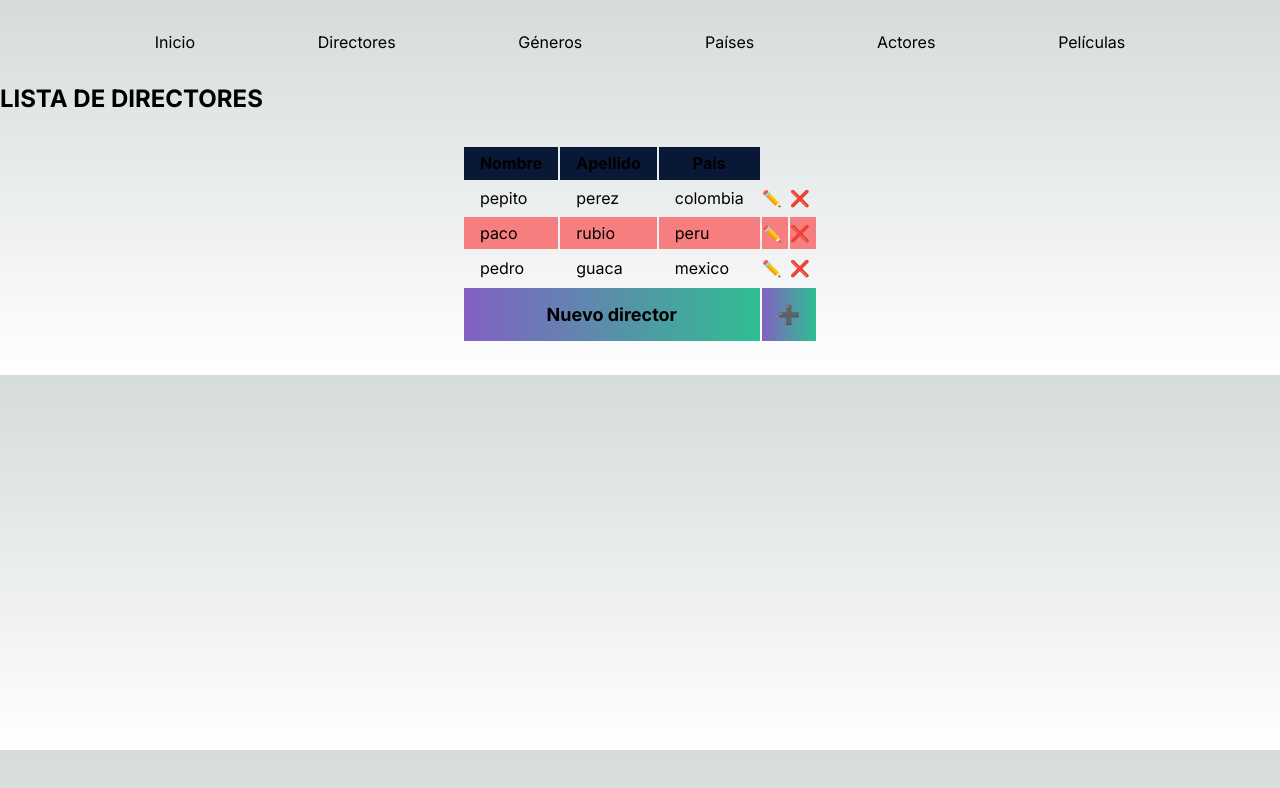
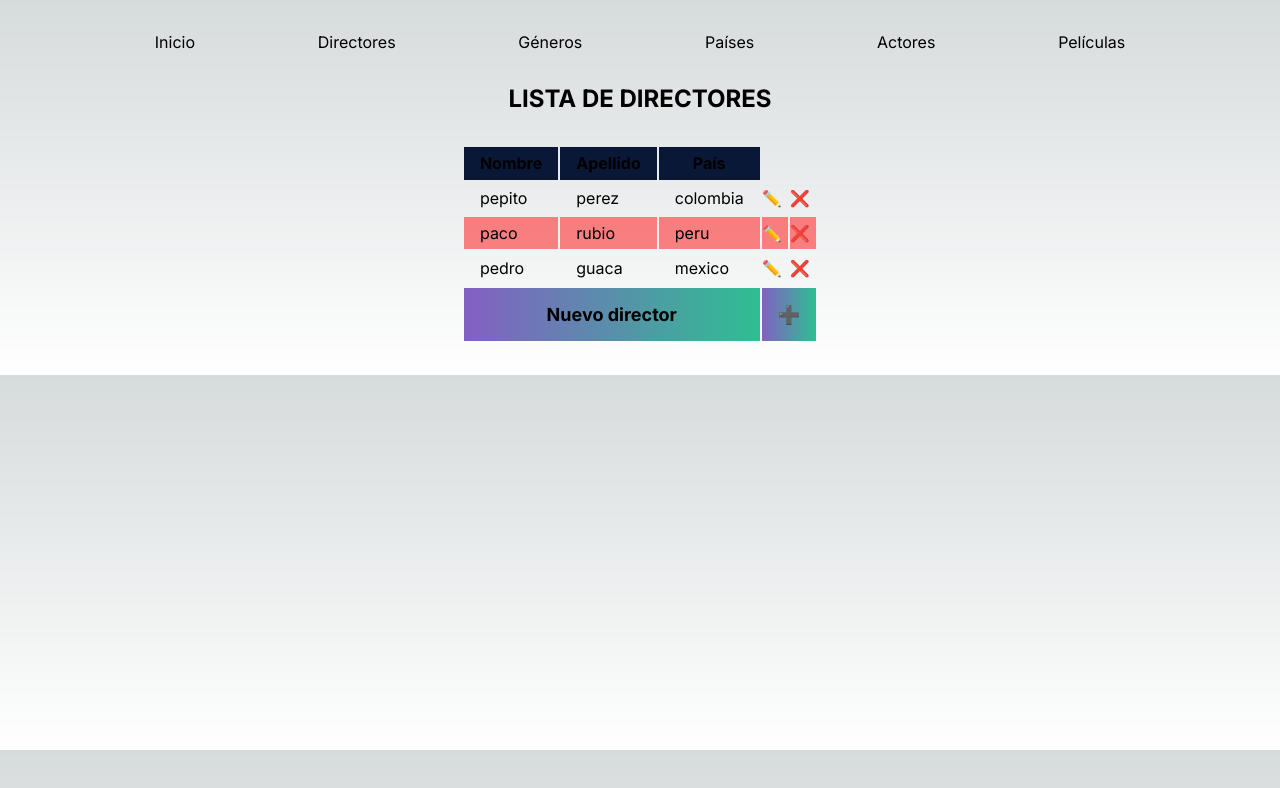
Before and after one commit to Adsuarez/frontend-series-animadas, a Next.js app: page /directores in a window 1280 px wide. Shown: the top 788 px of the page. Built offline with nearby package versions, Linux system fonts and the light colour scheme.

Commit message:
style title from globals

```diff
--- a/src/app/directores/page.js
+++ b/src/app/directores/page.js
@@ -1,9 +1,10 @@
+import "../globals.css";
 import Table from "@/components/Table";
 
 export default function directors() {
   return (
     <article>
-      <h1>LISTA DE DIRECTORES</h1>
+      <h1 className="titlePage">LISTA DE DIRECTORES</h1>
       <Table />
     </article>
   );
--- a/src/app/generos/page.js
+++ b/src/app/generos/page.js
@@ -1,9 +1,10 @@
+import "../globals.css";
 import Table from "@/components/Table";
 
 export default function genre() {
   return (
     <article>
-      <h1>LISTA DE GÉNEROS</h1>
+      <h1 className="titlePage">LISTA DE GÉNEROS</h1>
       <Table />
     </article>
   );
--- a/src/app/globals.css
+++ b/src/app/globals.css
@@ -117,3 +117,7 @@ nav ul li:hover {
   filter: drop-shadow(0px 10px 10px white);
   cursor: pointer;
 }
+
+.titlePage {
+  text-align: center;
+}
```
